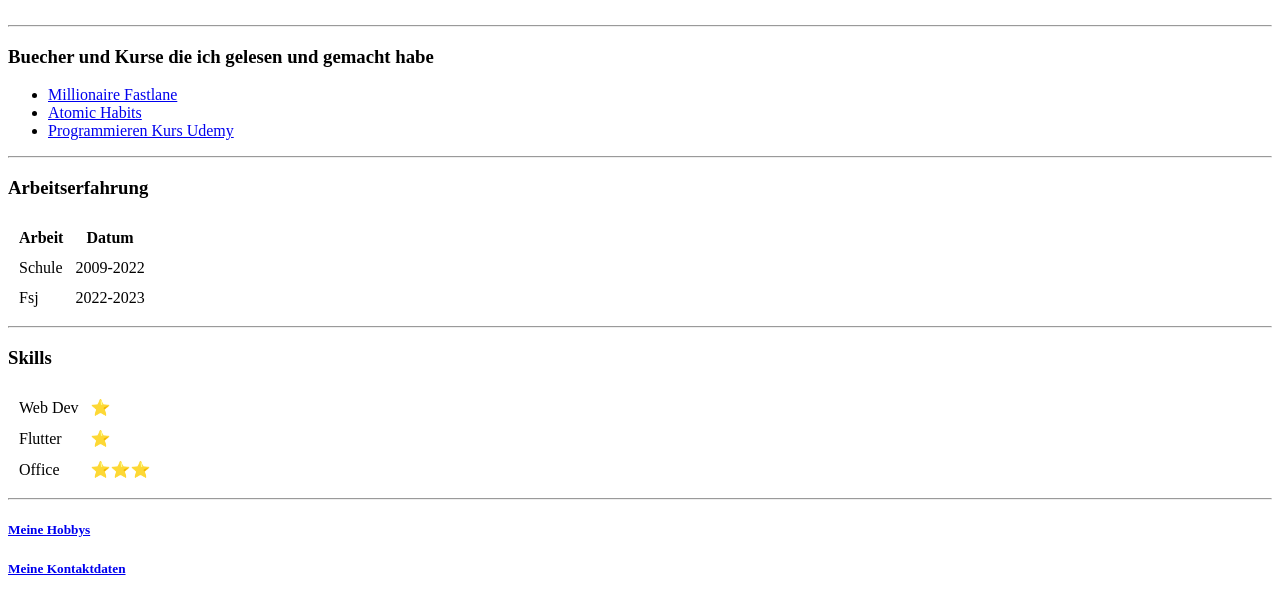
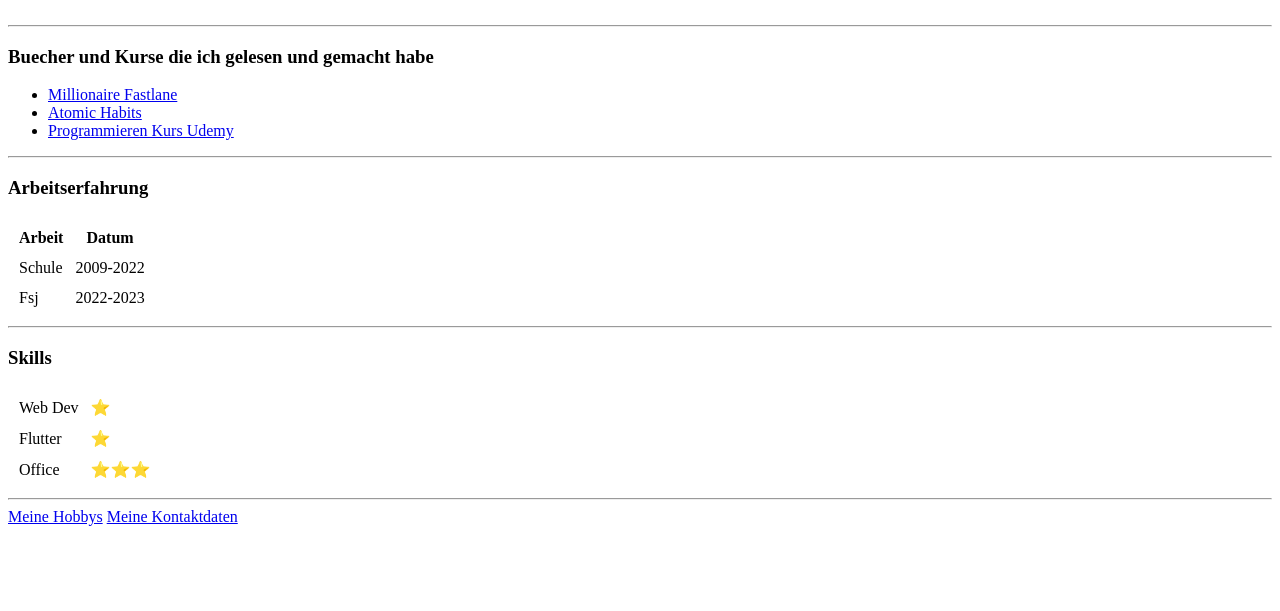
Before and after one commit to DennisDev67/Lebenslauf, a plain HTML site: page index.html in a window 1280 px wide. Shown: the part 187-798 px from the top of the page. Drawn offline with Linux system fonts and the light colour scheme.

Commit message:
Update index.html
h5 Tag entfernt

```diff
--- a/index.html
+++ b/index.html
@@ -68,8 +68,8 @@
 
 
  <hr>
-    <h5><a href="Hobbys.html">Meine Hobbys</a></h5>
-    <h5><a href="Kontakt.html">Meine Kontaktdaten</a></h5>
+    <a href="Hobbys.html">Meine Hobbys</a>
+    <a href="Kontakt.html">Meine Kontaktdaten</a>
 
 
  </body>
```
